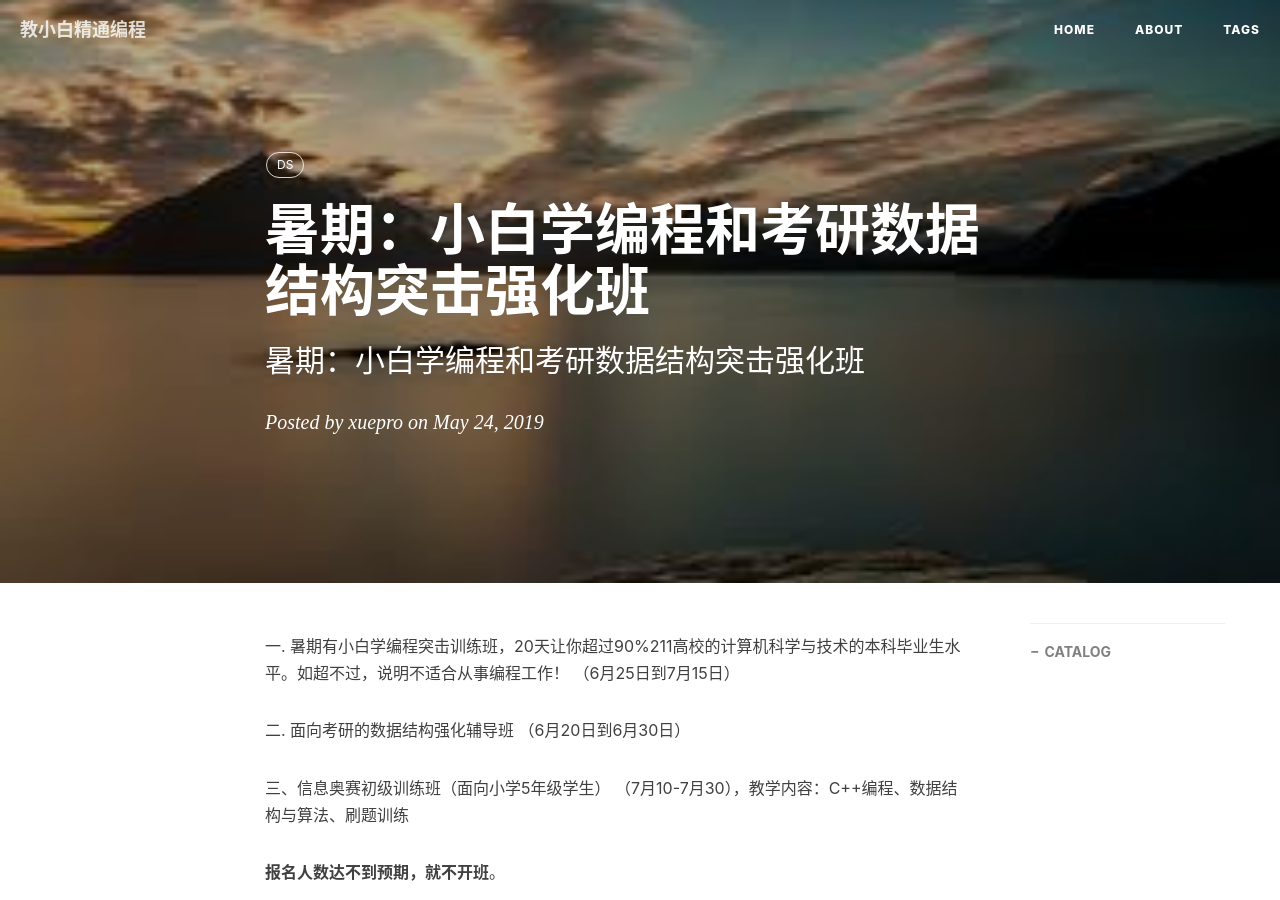
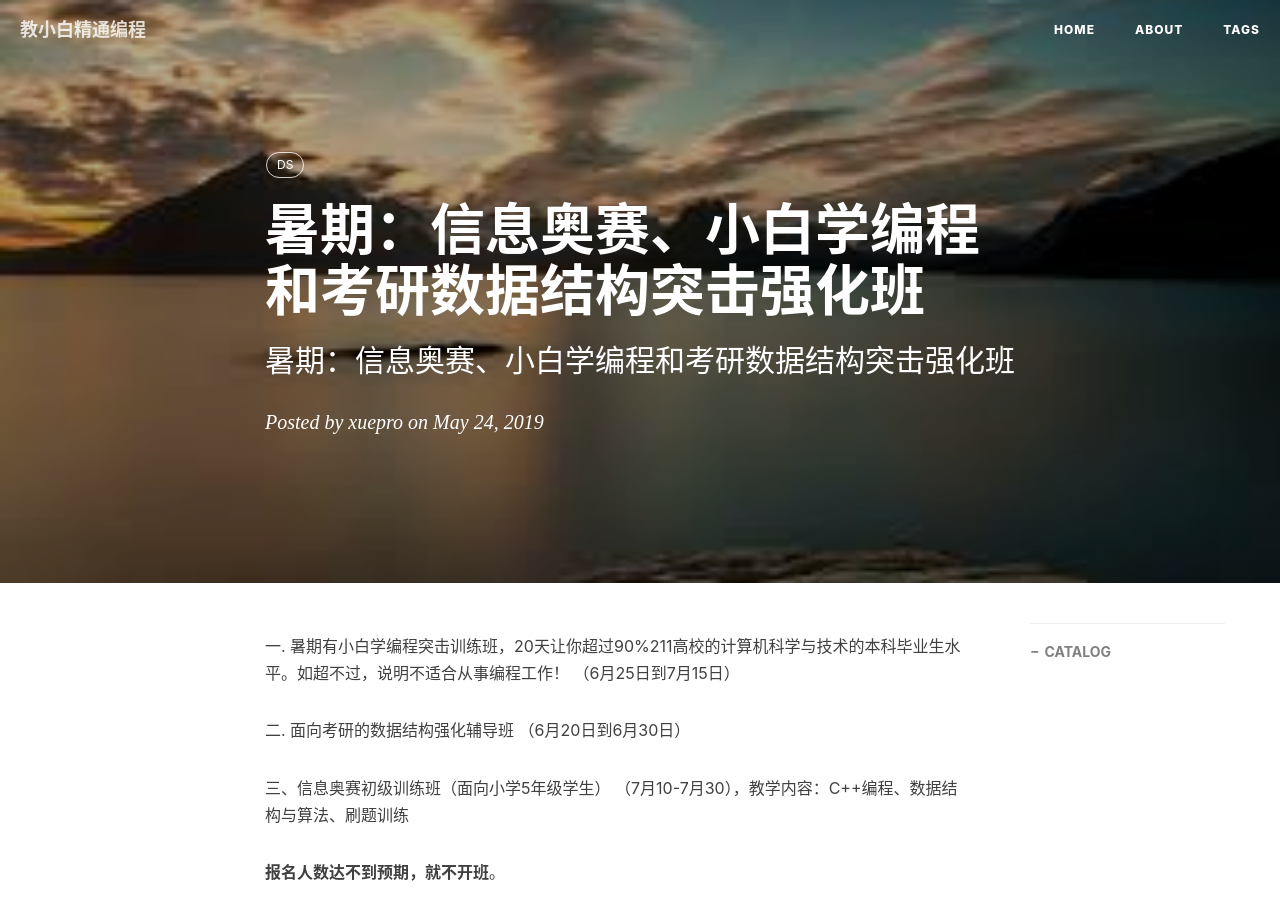
Before and after one commit to xuepro/xuepro.github.io, a Jekyll site: the page built from _posts/2019-05-25-暑期：信息奥赛、小白学编程和考研数据结构突击强化班 .md, in a window 1280 px wide and 900 px high. Built offline with Jekyll 4.4.1, drawn with Linux system fonts in a browser that asks for light colours; nearby versions of some CDN libraries; comment, search, counter and statistics services are not loaded.

Commit message:
Update and rename 2019-05-25-暑期：小白学编程和考研数据结构突击强化班 .md to 2019-05-25-暑期：信息奥赛、小白学编程和考研数据结构突击强化班 .md

```diff
--- a/_posts/2019-05-25-暑期：小白学编程和考研数据结构突击强化班 .md
+++ b/_posts/2019-05-25-暑期：信息奥赛、小白学编程和考研数据结构突击强化班 .md
@@ -1,7 +1,7 @@
 ---
 layout:       post
-title:        暑期：小白学编程和考研数据结构突击强化班
-subtitle:     暑期：小白学编程和考研数据结构突击强化班
+title:        暑期：信息奥赛、小白学编程和考研数据结构突击强化班
+subtitle:     暑期：信息奥赛、小白学编程和考研数据结构突击强化班
 date:         2019-05-24 11:42:00
 author:       "xuepro"
 header-img:   "img/home_bg.jpg"
```
